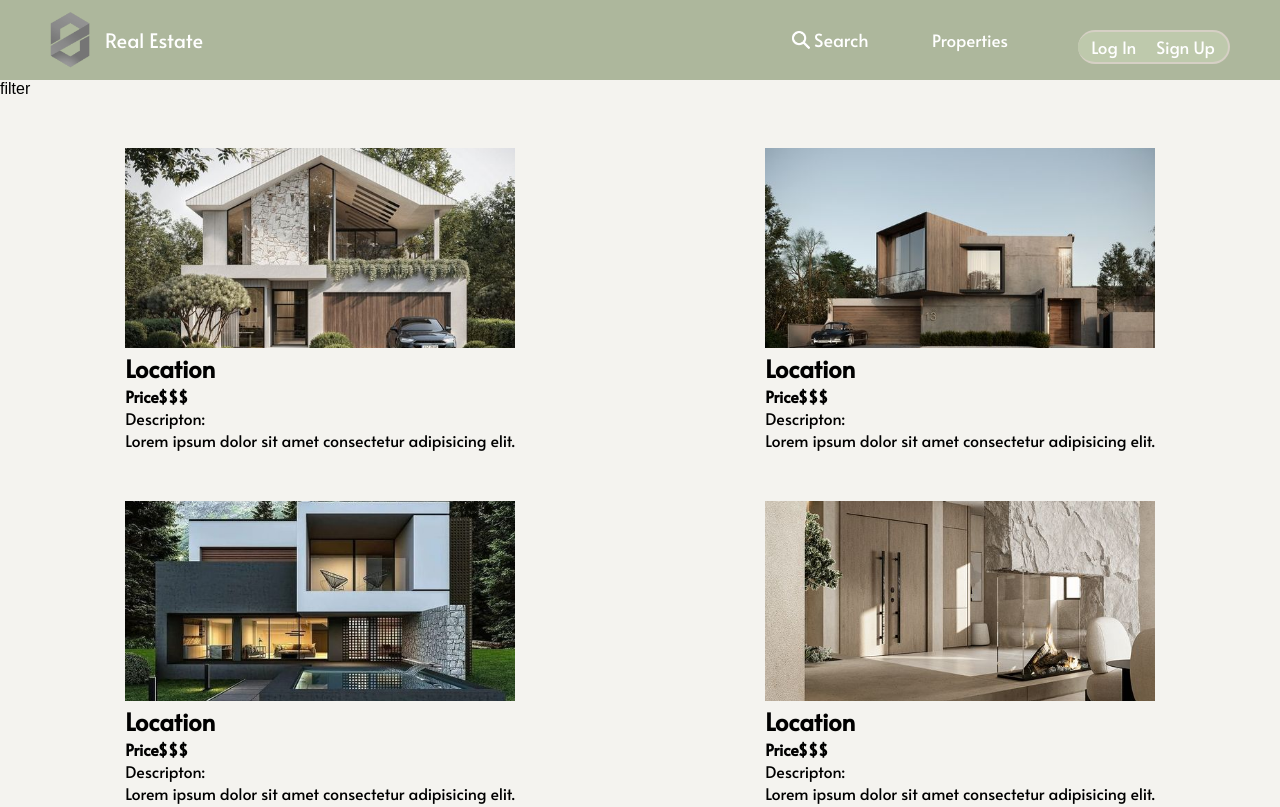
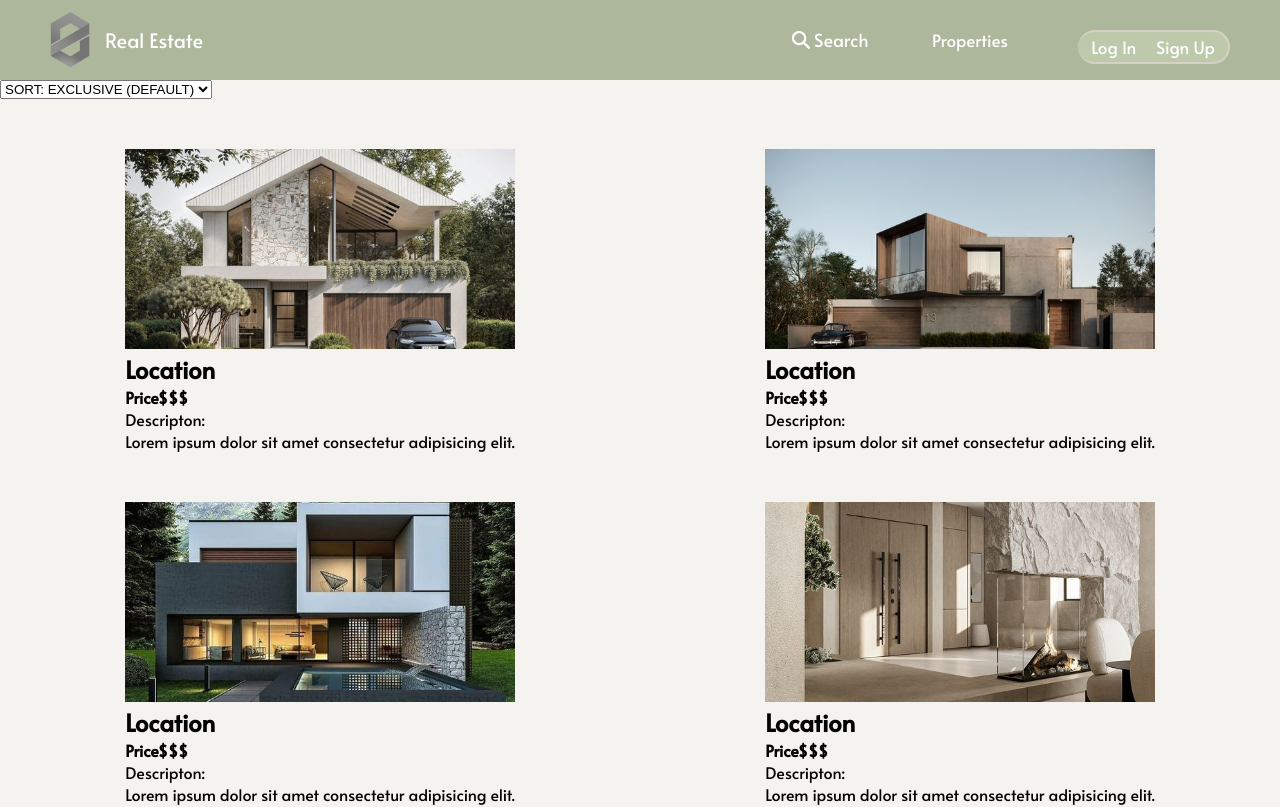
Before and after one commit to gentkoshii/RealEstateListingsPlatform, a React (Vite) app in the folder react-estate/: page /properties in a window 1280 px wide. Shown: the top 807 px of the page. Built offline with nearby package versions, Linux system fonts and the light colour scheme; a web font is replaced by a local one.

Commit message:
Update properties.jsx

```diff
--- a/react-estate/src/Properties/properties.jsx
+++ b/react-estate/src/Properties/properties.jsx
@@ -7,7 +7,13 @@ function properties() {
     return (
         <div className="properties">
             <Navbar></Navbar>
-            <div className="filter">filter</div>
+            <div className="filter">
+                <select name="Sort" id="Sort">
+                    <option value="Exclusive">SORT: EXCLUSIVE (DEFAULT)</option>
+                    <option value="Affordable">SORT: AFFORDABLE</option>
+                    <option value="Cheap">SORT: CHEAP</option>
+                </select>
+            </div>
             <div className="grid">
                 <div className="Property">
                     <a href="">
```
